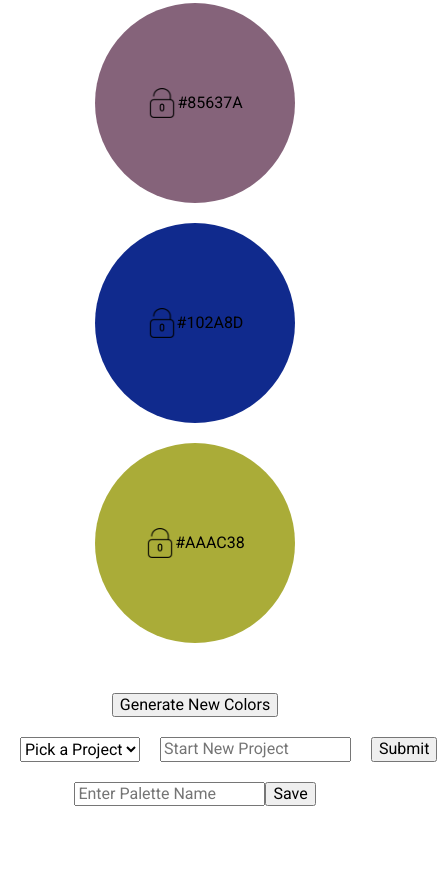
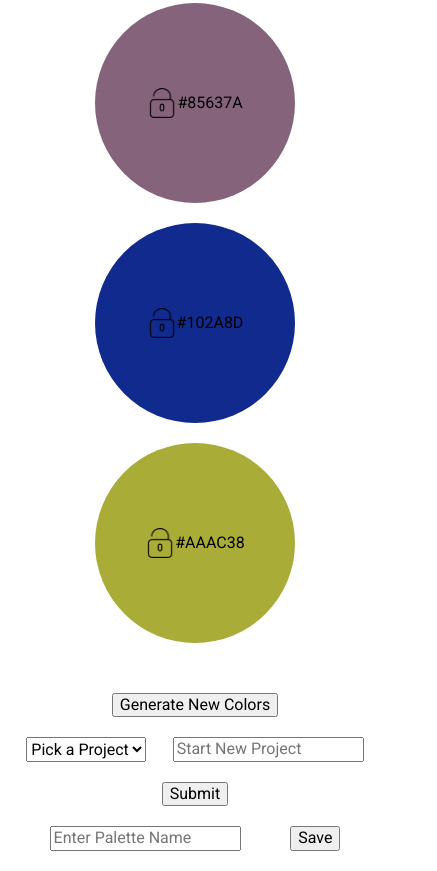
Before and after one commit to Salamandastron1/palette-picker, a website: page public/index.html in a window 390 px wide. Shown: the part 712-1583 px from the top of the page, 437 px wide, since content can reach past the window. Before the commit the page ends 1538 px from the top, so only its background shows below. Drawn offline with Linux system fonts and the light colour scheme; no server answers.

Commit message:
flex box and responsive

```diff
--- a/public/css/styles.css
+++ b/public/css/styles.css
@@ -82,15 +82,18 @@ p {
 }
 
 .project-form {
-  display: grid;
-  justify-content: start;
+  display: flex;
+  justify-content: space-evenly;
   grid-gap: 20px;
-  grid-template-columns: 1fr 1fr 1fr;
   margin: 20px;
+  flex-flow: row wrap;
 }
 
 .palette-form {
   display: flex;
-  justify-content: center;
+  justify-content: space-evenly;
+  grid-gap: 20px;
+  margin: 20px;
+  flex-flow: row wrap;
   margin: 20px;
 }
```
